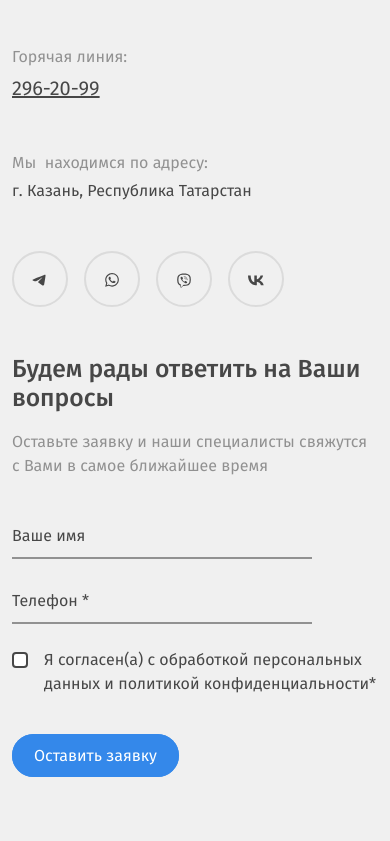
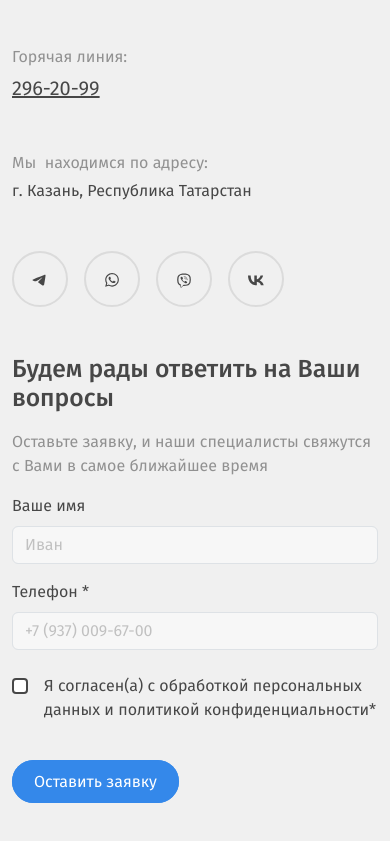
Before and after one commit to Oldsmob1le/ritual, a plain HTML site: page index.html in a window 390 px wide. Shown: the part 4991-5832 px from the top of the page. Drawn offline with nearby package versions, Linux system fonts and the light colour scheme.

Commit message:
fifth commit

```diff
--- a/assets/style/default.css
+++ b/assets/style/default.css
@@ -135,3 +135,15 @@ body {
 .card {
     border-radius: 12px !important;
 }
+
+/* form */
+
+.form-control::placeholder {
+    color: #c1c1c1;
+}
+
+.form-control {
+    /* background-color: transparent !important; */
+    background-color: #ffffff69;
+    /* max-width: 320px; */
+}
--- a/assets/style/main.css
+++ b/assets/style/main.css
@@ -70,6 +70,7 @@
         font-size: 13px;
     }
 }
+
 @media (max-width: 376px) {
     /* .up-city p {
         font-size: 10px;
@@ -231,10 +232,11 @@ header a {
         margin-top: 15px;
         margin-left: 0 !important;
     }
+
     .modal-header h3 {
         font-size: 20px;
     }
- }
+}
 
 
 /* header end */
@@ -596,6 +598,10 @@ header a {
     right: 0;
 }
 
+.rewards-background img {
+    border-radius: 0 0 11px 0;
+}
+
 .slider-container {
     display: flex;
     overflow-x: auto;
@@ -741,91 +747,6 @@ label {
     color: var(--light);
 }
 
-.form__group {
-    position: relative;
-    padding: 15px 0 0;
-    margin-top: 10px;
-    width: 50%;
-}
-
-.form__field {
-    font-family: inherit;
-    width: 100%;
-    min-width: 150px;
-    border: 0;
-    border-bottom: 2px solid var(--light);
-    outline: 0;
-    font-weight: 500;
-    color: var(--gray);
-    max-width: 20vw;
-    padding: 7px 0;
-    background: transparent;
-    transition: border-color 0.2s;
-}
-
-.form__field::placeholder {
-    color: transparent;
-}
-
-.form__field:placeholder-shown~.form__label {
-    cursor: text;
-    top: 20px;
-}
-
-.form__label {
-    position: absolute;
-    top: 0;
-    display: block;
-    transition: 0.3s;
-    color: var(--gray);
-    transition: font-weight 0.7s;
-}
-
-.form__field:focus {
-    border-bottom: 2px solid var(--light);
-    padding-bottom: 6px;
-}
-
-.form__field:focus~.form__label {
-    color: var(--gray);
-    transition: .3s;
-}
-
-.form__field:required,
-.form__field:invalid {
-    box-shadow: none;
-}
-
-@media (max-width: 1200px) {
-    .form__field {
-        min-width: 400px;
-    }
-}
-
-@media (max-width: 768px) {
-    .form__field {
-        min-width: 280px;
-    }
-}
-
-@media (max-width: 686px) {
-    .form__field {
-        min-width: 250px;
-    }
-}
-
-@media (max-width: 591px) {
-    .form__field {
-        min-width: 200px;
-    }
-}
-
-@media (max-width: 576px) {
-    .form__field {
-        min-width: 300px;
-    }
-}
-
 @media (max-width: 426px) {
     .up-footer p {
         max-width: 55vw;
@@ -840,15 +761,10 @@ label {
 }
 
 @media (max-width: 321px) {
-    .form__field {
-        min-width: 250px;
-    }
     .up-footer p {
         max-width: 55vw;
         font-size: 12px;
     }
 }
 
-
-
 /* footer end */
--- a/index.html
+++ b/index.html
@@ -70,23 +70,6 @@
                             <a href="#" class="btn-gray" data-bs-toggle="modal" data-bs-target="#exampleModal">Оставить
                                 заявку</a>
                         </div>
-                        <!-- <div class="d-flex justify-content-center">
-                            <p>Круглосуточная горячая линия:</p>
-                            <div class="d-flex gap-3">
-                                <a href="tel:+79370096700">
-                                    +7 (937) 009-67-00
-                                </a>
-                                <div class="dropdown">
-                                    <a class="btn-head" href="#" role="button" data-bs-toggle="dropdown" aria-expanded="false">
-                                        еще
-                                    </a>
-
-                                    <ul class="dropdown-menu">
-                                        <li><a class="dropdown-item" href="tel:296-20-99">
-                                                296-20-99</a></li>
-                                    </ul>
-                            </div>
-                        </div> -->
                     </div>
                 </div>
             </nav>
@@ -104,21 +87,22 @@
                 </div>
                 <div class="modal-body">
                     <form method="post">
-                        <div class="d-flex flex-column">
-                            <div class="form__group form-header field w-100">
-                                <input type="text" class="form__field" name="name" id="name" placeholder="Ваше имя"
-                                    required />
-                                <label for="name" class="form__label">Ваше имя</label>
+                        <div class="d-flex flex-column flex-sm-row gap-3">
+                            <div class="w-100 w-md-50">
+                                <label for="exampleFormControlInput1" class="form-label">Ваше имя</label>
+                                <input type="text" class="form-control" id="exampleFormControlInput1"
+                                    placeholder="Иван">
                             </div>
-                            <div class="form__group field w-100">
-                                <input id="phone" type="text" class="form__field" name="tel" id="tel"
-                                    placeholder="Телефон" required />
-                                <label for="tel" class="form__label">Телефон *</label>
+                            <div class="w-100 w-md-50">
+                                <label for="exampleFormControlInput1" class="form-label">Телефон *</label>
+                                <input type="email" class="form-control" id="exampleFormControlInput1"
+                                    placeholder="+7 (937) 009-67-00">
                             </div>
                         </div>
                         <div class="d-flex gap-3 mt-4">
                             <input class="form-check-input" type="checkbox" value="" id="flexCheckDefault">
-                            <span class="applied">Я согласен(а) с обработкой персональных данных и политикой конфиденциальности*</span>
+                            <span class="applied">Я согласен(а) с обработкой персональных данных и политикой
+                                конфиденциальности*</span>
                         </div>
 
                     </form>
@@ -493,19 +477,16 @@
 
                         <div class="footer-main__form col mt-5 mt-md-0">
                             <h2>Будем рады ответить на Ваши вопросы</h2>
-                            <p class="my-3">Оставьте заявку и наши специалисты свяжутся с Вами в самое ближайшее время
-                            </p>
+                            <p class="my-3">Оставьте заявку, и наши специалисты свяжутся с Вами в самое ближайшее время</p>
                             <form method="post">
-                                <div class="d-flex flex-column flex-sm-row">
-                                    <div class="form__group field">
-                                        <input type="text" class="form__field" name="name" id="name"
-                                            placeholder="Ваше имя" required />
-                                        <label for="name" class="form__label">Ваше имя</label>
+                                <div class="d-flex flex-column flex-sm-row gap-3">
+                                    <div class="w-100 w-md-50">
+                                        <label for="name" class="form-label">Ваше имя</label>
+                                        <input type="text" class="form-control" id="name" placeholder="Иван">
                                     </div>
-                                    <div class="form__group field me-5">
-                                        <input id="phone" type="text" class="form__field" name="tel" id="tel"
-                                            placeholder="Телефон" required />
-                                        <label for="tel" class="form__label">Телефон *</label>
+                                    <div class="w-100 w-md-50">
+                                        <label for="phone" class="form-label">Телефон *</label>
+                                        <input type="tel" class="form-control" id="phone" placeholder="+7 (937) 009-67-00">
                                     </div>
                                 </div>
                                 <div class="d-flex gap-3 mt-4">
@@ -517,13 +498,15 @@
                                 </div>
                             </form>
                         </div>
+
                     </div>
 
                 </div>
 
                 <div class="gray-line mt-5"></div>
 
-                <div class="low-rewards d-flex flex-column flex-md-row gap-3 gap-md-0 justify-content-between align-items-center mt-5">
+                <div
+                    class="low-rewards d-flex flex-column flex-md-row gap-3 gap-md-0 justify-content-between align-items-center mt-5">
                     <p>Copyright © 2018 - 2025 Ритуальные услуги</p>
                     <p class="bold">Поддержка.<span> Разработка сайтов <a href="https://abdulin.site"
                                 style="color: gray; text-decoration: underline !important;">abdulin.site</a></span></p>
```
